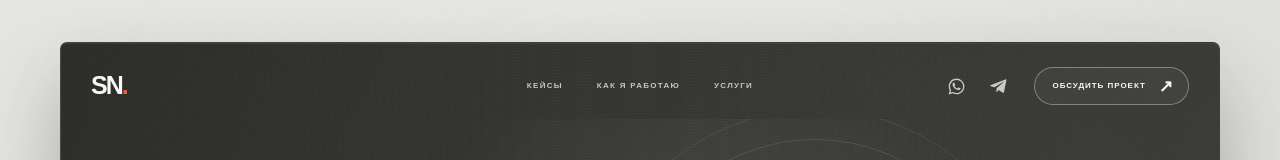
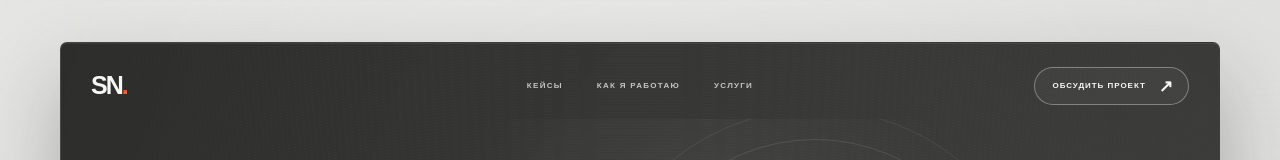
Before and after one commit to naimanbayevs/metriclab-meta-ads, a Next.js app: page / in a window 1280 px wide. Shown: the top 160 px of the page. Built offline with nearby package versions, Linux system fonts and the light colour scheme.

Commit message:
Revert "Мерж этапа 1: контакты и связь"
This reverts commit c1cb5699ba3388e2190f6a1521d8ea08c85bd442, reversing
changes made to 8332591bfb6db2f2f3a08d0a530512b0e1c8e614.

```diff
--- a/app/contacts.ts
+++ /dev/null
@@ -1,12 +0,0 @@
-// Единый источник контактов для шапки, футера, плавающей панели и формы.
-// Меняется здесь — меняется везде.
-
-export const WHATSAPP_NUMBER = "77010705794";
-export const WHATSAPP_DISPLAY = "+7 701 070 57 94";
-export const WHATSAPP_LINK = `https://wa.me/${WHATSAPP_NUMBER}`;
-
-export const TELEGRAM_HANDLE = "naimanbayev_s";
-export const TELEGRAM_LINK = `https://t.me/${TELEGRAM_HANDLE}`;
-
-export const EMAIL = "naimanbayevs@gmail.com";
-export const EMAIL_LINK = `mailto:${EMAIL}`;
--- a/app/globals.css
+++ b/app/globals.css
@@ -115,45 +115,10 @@ a { color: inherit; text-decoration: none; }
 
 .main-nav a:hover { color: var(--orange); }
 
-.main-nav a:focus,
-.header-cta:focus,
-.hero-button:focus { outline: none; }
-
-.main-nav a:focus-visible,
-.header-cta:focus-visible,
-.hero-button:focus-visible { outline: 2px solid var(--orange); outline-offset: 4px; }
-
-.header-actions {
-  display: flex;
-  align-items: center;
-  justify-self: end;
-  gap: 18px;
-}
-
-.header-contacts {
-  display: flex;
-  align-items: center;
-  gap: 6px;
-}
-
-.header-contacts a {
-  display: inline-flex;
-  align-items: center;
-  justify-content: center;
-  width: 36px;
-  height: 36px;
-  border-radius: 999px;
-  color: #c9c9c4;
-  transition: color 180ms ease, background 180ms ease;
-}
-
-.header-contacts a:hover { background: rgba(255,255,255,.07); color: var(--paper); }
-.header-contacts a:focus { outline: none; }
-.header-contacts a:focus-visible { outline: 2px solid var(--orange); outline-offset: 2px; }
-
 .header-cta {
   display: inline-flex;
   align-items: center;
+  justify-self: end;
   gap: 13px;
   min-height: 38px;
   padding: 0 14px 0 17px;
@@ -1526,95 +1491,7 @@ h1 em { color: #e8e8e4; font-style: normal; }
 
 .contact-modal-error.is-visible { opacity: 1; }
 
-/* ---------- футер ---------- */
-
-.site-footer {
-  position: relative;
-  z-index: 1;
-  margin: 0 30px 30px;
-  padding: 46px 34px 26px;
-  border-top: 1px solid var(--line);
-}
-
-.site-footer-top {
-  display: grid;
-  grid-template-columns: minmax(0, 1fr) auto;
-  gap: 32px 48px;
-  align-items: start;
-}
-
-.site-footer-eyebrow {
-  margin: 0 0 12px;
-  color: var(--orange);
-  font-family: var(--font-cases);
-  font-size: 11px;
-  font-weight: 700;
-  letter-spacing: .18em;
-  text-transform: uppercase;
-}
-
-.site-footer-lead {
-  max-width: 30ch;
-  margin: 0;
-  color: #d2d2cd;
-  font-family: var(--font-cases);
-  font-size: 17px;
-  line-height: 1.5;
-}
-
-.site-footer-links {
-  display: grid;
-  grid-template-columns: repeat(3, auto);
-  gap: 10px 34px;
-  margin: 0;
-  padding: 0;
-  list-style: none;
-}
-
-.site-footer-links a {
-  display: inline-flex;
-  align-items: center;
-  gap: 12px;
-  min-height: 44px;
-  color: #e6e6e1;
-  font-family: var(--font-cases);
-  transition: color 180ms ease;
-}
-
-.site-footer-links a:hover { color: var(--orange); }
-.site-footer-links a:focus { outline: none; }
-.site-footer-links a:focus-visible { outline: 2px solid var(--orange); outline-offset: 5px; border-radius: 3px; }
-
-.site-footer-links span {
-  display: flex;
-  flex-direction: column;
-  font-size: 15px;
-  line-height: 1.35;
-}
-
-.site-footer-links b {
-  color: #9a9a93;
-  font-size: 10.5px;
-  font-weight: 700;
-  letter-spacing: .16em;
-  text-transform: uppercase;
-}
-
-.site-footer-bottom {
-  display: flex;
-  flex-wrap: wrap;
-  gap: 6px 24px;
-  margin-top: 38px;
-  padding-top: 20px;
-  border-top: 1px solid var(--line-soft);
-  color: #a0a099;
-  font-family: var(--font-cases);
-  font-size: 13px;
-}
-
-.site-footer-bottom p { margin: 0; }
-
-.mobile-floating-bar { display: none; }
+.mobile-floating-cta { display: none; }
 
 @keyframes case-overlay-in { from { opacity: 0; } }
 @keyframes case-modal-in { from { opacity: 0; transform: translateY(18px) scale(.985); } }
@@ -2186,70 +2063,40 @@ h1 em { color: #e8e8e4; font-style: normal; }
   .contact-modal-submit-row { margin-top: 4px; }
   .contact-modal-submit-row button { min-height: 52px; padding-inline: 16px; font-size: 9px; }
 
-  .header-contacts { display: none; }
-
-  .site-footer { margin: 0 16px 104px; padding: 34px 0 22px; }
-  .site-footer-top { grid-template-columns: 1fr; gap: 26px; }
-  .site-footer-lead { max-width: none; font-size: 16px; }
-  .site-footer-links { grid-template-columns: 1fr; gap: 2px; }
-  .site-footer-bottom { margin-top: 26px; }
-
-  .mobile-floating-bar {
+  .mobile-floating-cta {
     position: fixed;
     z-index: 900;
     right: 16px;
     bottom: max(12px, env(safe-area-inset-bottom));
     left: 16px;
-    display: grid;
-    grid-template-columns: 1fr 1fr;
-    gap: 8px;
+    display: flex;
+    align-items: center;
+    justify-content: space-between;
+    min-height: 58px;
+    padding: 0 18px;
+    border: 1px solid rgba(41,42,40,.12);
+    border-radius: 12px;
+    background: #f1f1ed;
+    box-shadow: 0 16px 38px rgba(0,0,0,.28);
+    color: #292a28;
+    font-family: var(--font-cases);
+    font-size: 11px;
+    font-weight: 800;
+    letter-spacing: .1em;
     opacity: 0;
     pointer-events: none;
+    text-transform: uppercase;
     transform: translateY(calc(100% + 24px));
     transition: opacity 220ms ease, transform 260ms cubic-bezier(.2,.8,.2,1);
   }
 
-  .mobile-floating-bar.is-visible {
+  .mobile-floating-cta.is-visible {
     opacity: 1;
     pointer-events: auto;
     transform: translateY(0);
   }
 
-  .mobile-floating-cta,
-  .mobile-floating-wa {
-    display: flex;
-    align-items: center;
-    justify-content: center;
-    gap: 9px;
-    min-height: 54px;
-    padding: 0 12px;
-    border-radius: 12px;
-    box-shadow: 0 16px 38px rgba(0,0,0,.28);
-    font-family: var(--font-cases);
-    font-size: 13px;
-    font-weight: 700;
-    letter-spacing: .03em;
-  }
-
-  .mobile-floating-cta {
-    border: 1px solid rgba(41,42,40,.12);
-    background: #f1f1ed;
-    color: #292a28;
-  }
-
-  .mobile-floating-cta span { color: var(--orange); font-size: 19px; font-weight: 500; }
-
-  .mobile-floating-wa {
-    border: 1px solid rgba(255,255,255,.16);
-    background: #10633c;
-    color: #f4f8f5;
-  }
-
-  .mobile-floating-cta:focus,
-  .mobile-floating-wa:focus { outline: none; }
-
-  .mobile-floating-cta:focus-visible,
-  .mobile-floating-wa:focus-visible { outline: 2px solid var(--orange); outline-offset: 3px; }
+  .mobile-floating-cta span { color: var(--orange); font-size: 21px; font-weight: 500; }
 
   .case-proof-lightbox { padding: 64px 12px 24px; }
 
@@ -2314,7 +2161,7 @@ h1 em { color: #e8e8e4; font-style: normal; }
   .strategy-creatives i,
   .ads-result { opacity: 1; transform: none; }
 
-  .mobile-floating-bar { transition: none; }
+  .mobile-floating-cta { transition: none; }
 
   .strategy-board > div,
   .advertising-workspace .ads-tracking,
--- a/app/icons.tsx
+++ /dev/null
@@ -1,18 +0,0 @@
-export const WhatsAppIcon = () => (
-  <svg viewBox="0 0 24 24" width="19" height="19" fill="currentColor" aria-hidden="true" focusable="false">
-    <path d="M12.04 2C6.58 2 2.13 6.45 2.13 11.91c0 1.75.46 3.45 1.32 4.95L2 22l5.25-1.38a9.87 9.87 0 0 0 4.79 1.22h.01c5.46 0 9.91-4.45 9.91-9.91 0-2.65-1.03-5.14-2.9-7.01A9.82 9.82 0 0 0 12.04 2Zm0 18.15h-.01a8.2 8.2 0 0 1-4.18-1.15l-.3-.18-3.11.82.83-3.04-.2-.31a8.19 8.19 0 0 1-1.26-4.38c0-4.54 3.7-8.24 8.24-8.24 2.2 0 4.27.86 5.83 2.42a8.18 8.18 0 0 1 2.41 5.83c0 4.54-3.7 8.23-8.25 8.23Zm4.52-6.16c-.25-.12-1.47-.72-1.69-.81-.23-.08-.39-.12-.56.13-.16.24-.64.8-.79.97-.14.16-.29.18-.54.06-.25-.13-1.05-.39-1.99-1.23-.74-.66-1.23-1.47-1.38-1.72-.14-.25-.01-.38.11-.5.11-.11.25-.29.37-.44.13-.15.17-.25.25-.42.08-.16.04-.31-.02-.43-.06-.12-.56-1.34-.76-1.84-.2-.48-.4-.42-.56-.43h-.47c-.16 0-.43.06-.65.31-.23.25-.86.84-.86 2.05s.88 2.38 1 2.54c.12.17 1.73 2.64 4.19 3.7.59.25 1.04.4 1.4.52.59.19 1.12.16 1.55.1.47-.07 1.47-.6 1.67-1.18.21-.58.21-1.07.15-1.18-.06-.11-.22-.17-.47-.29Z" />
-  </svg>
-);
-
-export const TelegramIcon = () => (
-  <svg viewBox="0 0 24 24" width="19" height="19" fill="currentColor" aria-hidden="true" focusable="false">
-    <path d="M21.94 4.3 18.9 19.1c-.23 1.02-.84 1.27-1.7.79l-4.7-3.46-2.27 2.18c-.25.25-.46.46-.94.46l.33-4.79 8.72-7.88c.38-.34-.08-.53-.59-.19l-10.78 6.79-4.64-1.45c-1.01-.32-1.03-1.01.21-1.5l18.15-7c.84-.31 1.58.19 1.3 1.45Z" />
-  </svg>
-);
-
-export const MailIcon = () => (
-  <svg viewBox="0 0 24 24" width="19" height="19" fill="none" stroke="currentColor" strokeWidth="1.7" aria-hidden="true" focusable="false">
-    <rect x="2.5" y="4.5" width="19" height="15" rx="2.5" />
-    <path d="m3 7 8.4 5.6a1.5 1.5 0 0 0 1.2 0L21 7" />
-  </svg>
-);
--- a/app/page.tsx
+++ b/app/page.tsx
@@ -1,9 +1,6 @@
 import CasesSection from "./CasesSection";
 import ContactModal from "./ContactModal";
 import ProcessSection from "./ProcessSection";
-import SiteFooter from "./SiteFooter";
-import { TELEGRAM_LINK, WHATSAPP_LINK } from "./contacts";
-import { TelegramIcon, WhatsAppIcon } from "./icons";
 
 const ArrowUpRight = () => (
   <span aria-hidden="true" className="arrow-up-right">
@@ -26,34 +23,11 @@ export default function Home() {
             <a href="#services">Услуги</a>
           </nav>
 
-          <div className="header-actions">
-            <div className="header-contacts">
-              <a
-                href={WHATSAPP_LINK}
-                target="_blank"
-                rel="noopener noreferrer"
-                aria-label="Написать в WhatsApp"
-                title="WhatsApp"
-              >
-                <WhatsAppIcon />
-              </a>
-              <a
-                href={TELEGRAM_LINK}
-                target="_blank"
-                rel="noopener noreferrer"
-                aria-label="Написать в Telegram"
-                title="Telegram"
-              >
-                <TelegramIcon />
-              </a>
-            </div>
-
-            <a className="header-cta" href="#contact">
-              <span className="header-cta-desktop">Обсудить проект</span>
-              <span className="header-cta-mobile">Обсудить</span>
-              <ArrowUpRight />
-            </a>
-          </div>
+          <a className="header-cta" href="#contact">
+            <span className="header-cta-desktop">Обсудить проект</span>
+            <span className="header-cta-mobile">Обсудить</span>
+            <ArrowUpRight />
+          </a>
         </header>
 
         <section className="hero" id="top">
@@ -96,7 +70,7 @@ export default function Home() {
             </div>
 
             <div className="hero-actions mobile-actions">
-              <a className="hero-button primary-cta" href="#contact" data-collaboration-cta>
+              <a className="hero-button primary-cta" href="#contact">
                 Обсудить проект <ArrowUpRight />
               </a>
               <a className="hero-button secondary-cta" href="#cases">
@@ -105,7 +79,7 @@ export default function Home() {
             </div>
 
             <div className="hero-actions">
-              <a className="hero-button primary-cta" href="#contact" data-collaboration-cta>
+              <a className="hero-button primary-cta" href="#contact">
                 Обсудить проект <ArrowUpRight />
               </a>
               <a className="hero-button secondary-cta" href="#cases">
@@ -155,7 +129,6 @@ export default function Home() {
 
         <CasesSection />
         <ProcessSection />
-        <SiteFooter />
       </div>
       <ContactModal />
     </main>
```
Also changed, not shown: app/ContactModal.tsx (+8 -26 lines), app/SiteFooter.tsx (deleted, +0 -62 lines).
